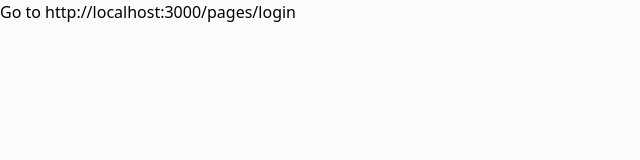
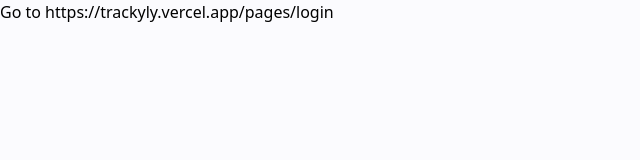
Before and after one commit to JPAVictoria/Trackyly, a Next.js app in the folder client/: page / in a window 1280 px wide. Shown: the top 160 px of the page, without its empty margins (0-640 px from the left). Built offline with nearby package versions, Linux system fonts and the light colour scheme.

Commit message:
update-commit

```diff
--- a/client/app/page.tsx
+++ b/client/app/page.tsx
@@ -1,3 +1,3 @@
 export default function Home() {
-  return <><h1>Go to http://localhost:3000/pages/login</h1></>
+  return <><h1>Go to https://trackyly.vercel.app/pages/login</h1></>
 }
```
